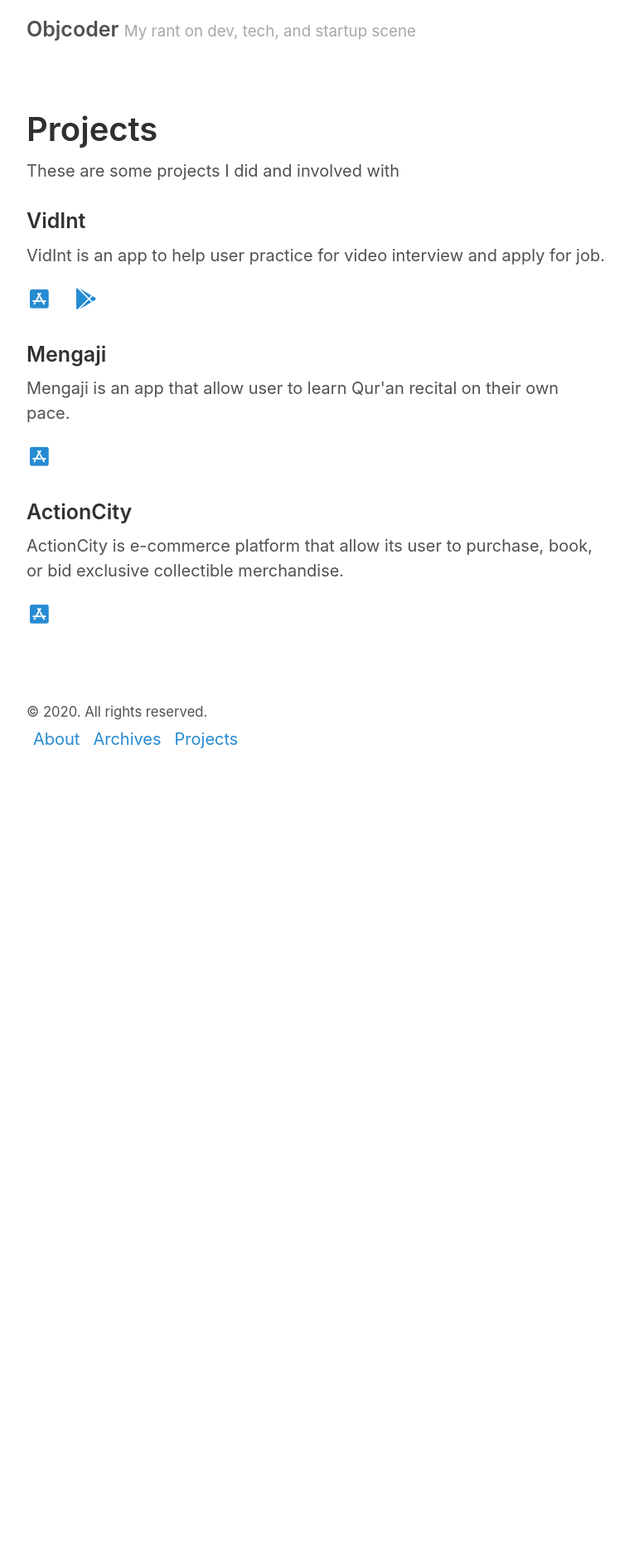
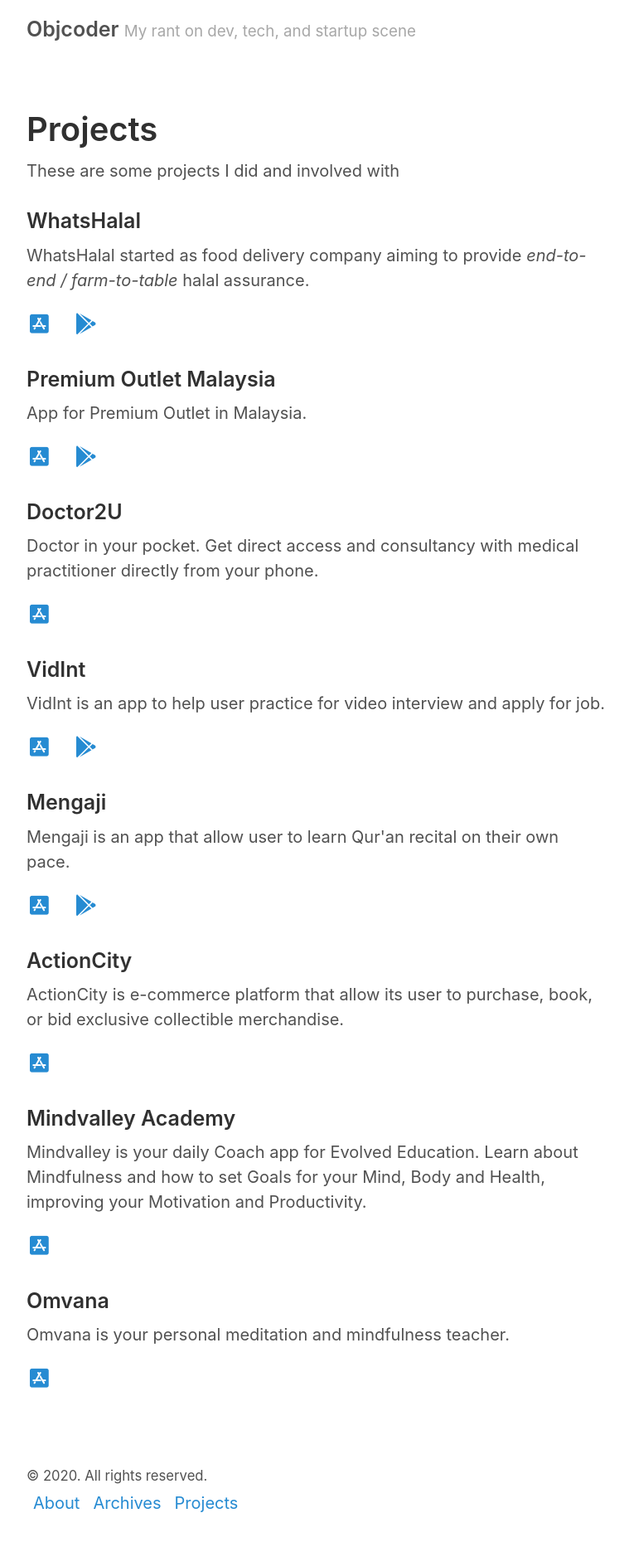
Before and after one commit to sergioutama/sergioutama.github.io, a Jekyll site: the page built from projects.html, in a window 1280 px wide. Shown: the whole page at 83% size, without its empty margins (258-1017 px from the left). Built offline with Jekyll 4.4.1, drawn with Linux system fonts in a browser that asks for light colours; nearby versions of some CDN libraries; before the commit the page ends 950 px from its top, so only the background shows below that.

Commit message:
update projects

```diff
--- a/_data/projects.yml
+++ b/_data/projects.yml
@@ -1,3 +1,31 @@
+- title: WhatsHalal
+  description: WhatsHalal started as food delivery company aiming to provide <i>end-to-end / farm-to-table</i> halal assurance.
+  type: independent
+  download_links:
+    - type: appstore
+      url: https://itunes.apple.com/us/app/whatshalal/id1328358422?ls=1&mt=8
+    - type: playstore
+      url: https://play.google.com/store/apps/details?id=com.nurindustries.whatshalal
+  tags: ["iOS","Android","ReactNative","Redux","JavaScript","Image Detection","Blockchain"]
+
+- title: Premium Outlet Malaysia
+  description: App for Premium Outlet in Malaysia.
+  type: independent
+  download_links:
+    - type: appstore
+      url: https://apps.apple.com/sg/app/premium-outlets-malaysia/id1353782622
+    - type: playstore
+      url: https://play.google.com/store/apps/details?id=com.app.gentingsimon
+  tags: ["iOS","Android","Ionic","Angular","JavaScript"]
+
+- title: Doctor2U
+  description: Doctor in your pocket. Get direct access and consultancy with medical practitioner directly from your phone.
+  type: independent
+  download_links:
+    - type: appstore
+      url: https://itunes.apple.com/my/app/doctor2u-by-bp-healthcare/id1001949029?mt=8
+  tags: ["iOS","Swift","Objective-C","WebSocket"]
+
 - title: VidInt
   description: VidInt is an app to help user practice for video interview and apply for job.
   type: independent
@@ -6,6 +34,7 @@
       url: https://itunes.apple.com/us/app/vidint/id1359021941?mt=8
     - type: playstore
       url: https://play.google.com/store/apps/details?id=com.seekasia.vidint
+  tags: ["iOS","Android","ReactNative","Redux","JavaScript","Audio/Video","Experimental"]
 
 - title: Mengaji
   description: Mengaji is an app that allow user to learn Qur'an recital on their own pace.
@@ -13,6 +42,9 @@
   download_links:
     - type: appstore
       url: https://itunes.apple.com/my/app/mengaji-com/id1242740747?mt=8
+    - type: playstore
+      url: https://play.google.com/store/apps/details?id=com.mengaji&hl=en
+  tags: ["iOS","Android","Swift","Objective-C","ReactNative","Redux","JavaScript","Audio/Video","WebSocket"]
 
 - title: ActionCity
   description: ActionCity is e-commerce platform that allow its user to purchase, book, or bid exclusive collectible merchandise.
@@ -20,3 +52,20 @@
   download_links:
     - type: appstore
       url: https://itunes.apple.com/my/app/actioncity/id1067560552?mt=8
+  tags: ["iOS","Objective-C","WebSocket","UI/UX","Braintree","E-Commerce"]
+
+- title: Mindvalley Academy
+  description: Mindvalley is your daily Coach app for Evolved Education. Learn about Mindfulness and how to set Goals for your Mind, Body and Health, improving your Motivation and Productivity.
+  type: independent
+  download_links:
+    - type: appstore
+      url: https://apps.apple.com/us/app/mindvalley-personal-growth/id1108786610
+  tags: ["iOS","Objective-C","Swift","Audio/Video"]
+
+- title: Omvana
+  description: Omvana is your personal meditation and mindfulness teacher.
+  type: independent
+  download_links:
+    - type: appstore
+      url: https://apps.apple.com/us/app/omvana-get-in-flow/id595585396
+  tags: ["iOS","Objective-C","Swift","Audio/Video","InAppPurchase"]
```
